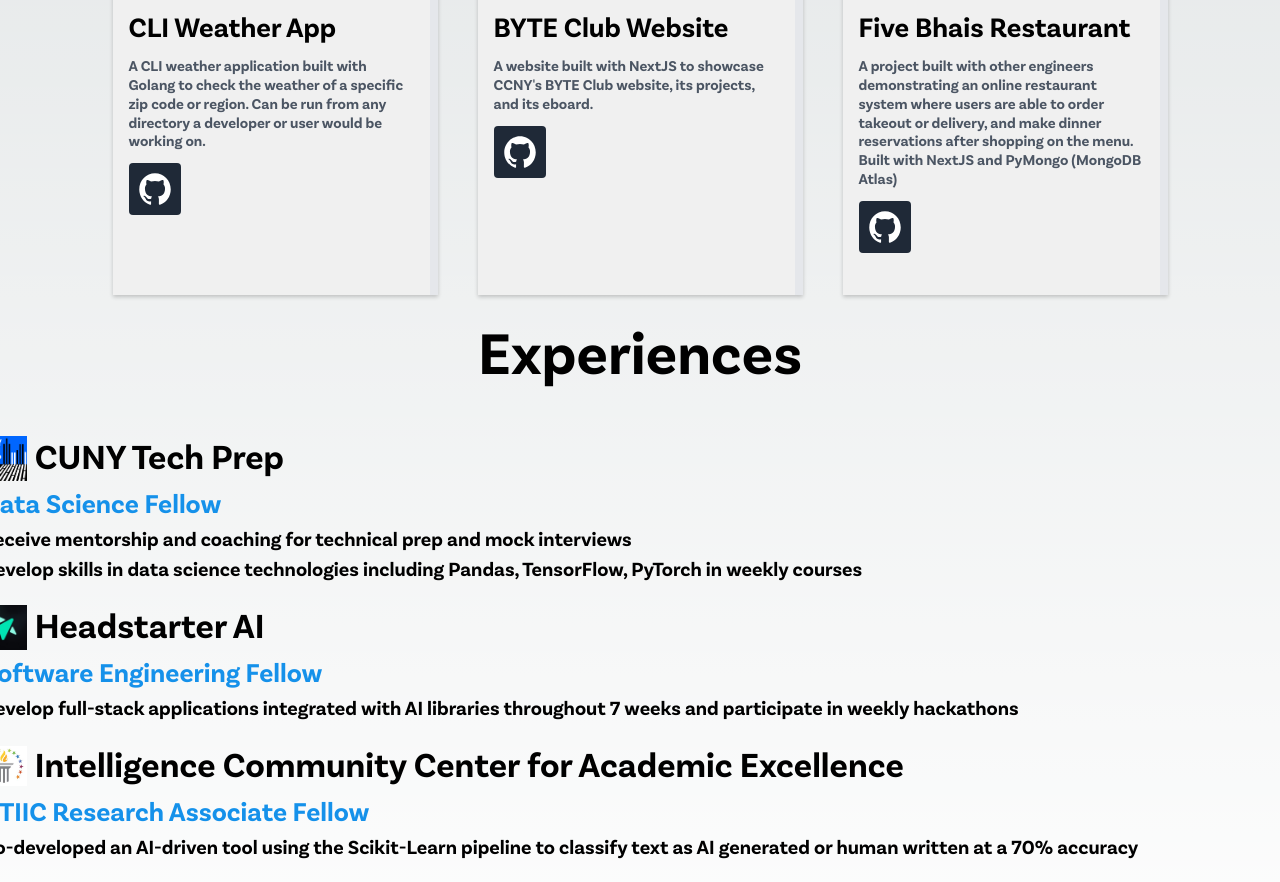
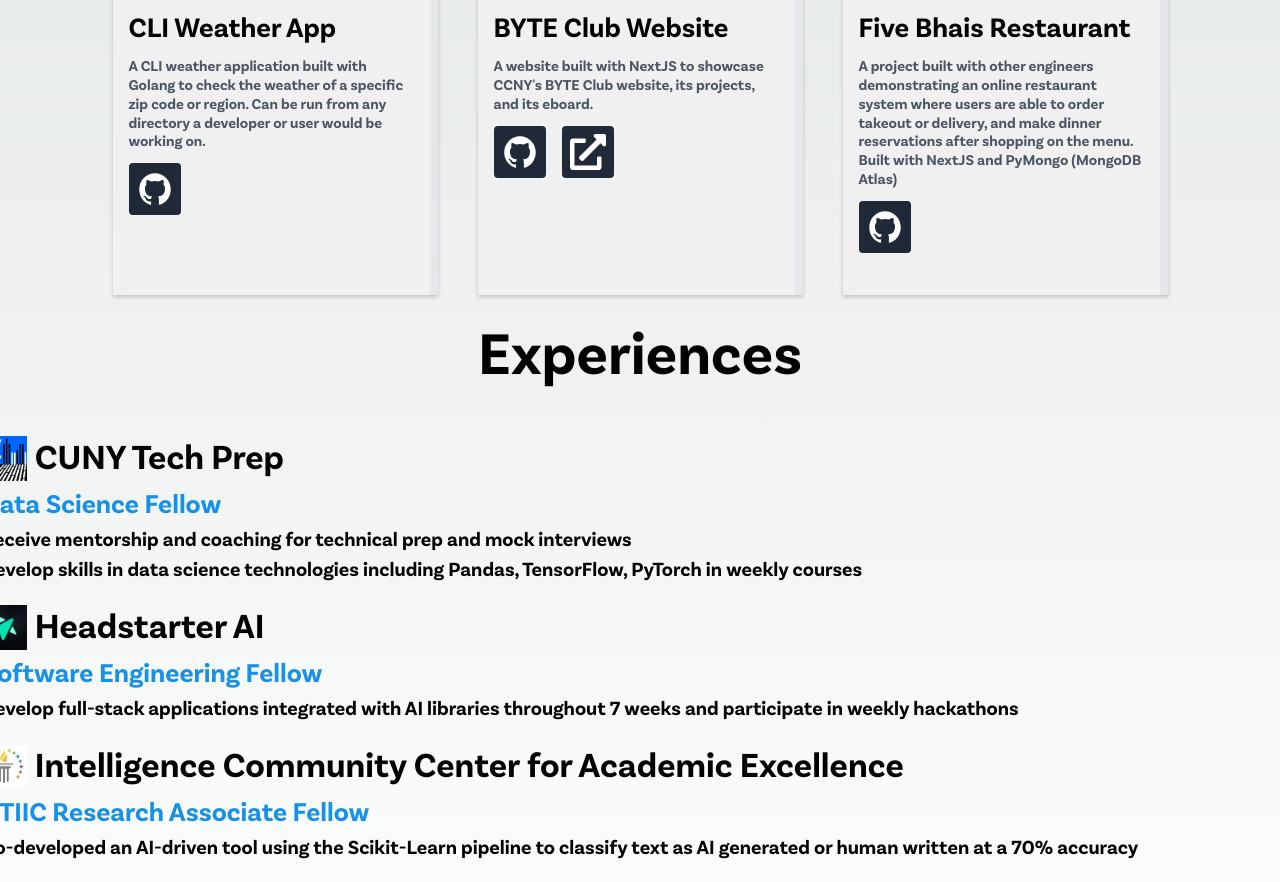
Before and after one commit to jaynopponep/portfolio, a Next.js app: page / in a window 1280 px wide. Shown: the part 880-1762 px from the top of the page. Built offline with nearby package versions, Linux system fonts and the light colour scheme; a web font is replaced by a local one.

Commit message:
small commit, just adding icon

```diff
--- a/src/components/Projects.tsx
+++ b/src/components/Projects.tsx
@@ -1,5 +1,6 @@
 import React from "react";
 import { IoLogoGithub } from "react-icons/io5";
+import { FaExternalLinkAlt } from "react-icons/fa";
 export default function Projects() {
     return (
         <main id="Projects"
@@ -32,14 +33,18 @@
                             eboard.</p>
                         <a href="https://github.com/BYTE-Club-CCNY/byte" target="_blank"
                            className="inline-block px-[8px] py-[8px] bg-gray-800 text-white no-underline rounded text-sm">
-                            <IoLogoGithub style={{ fontSize: '36px' }} />
+                            <IoLogoGithub style={{fontSize: '36px'}}/>
+                        </a>
+                        <a href="https://byteccny.com/" target="_blank"
+                           className="ml-4 inline-block px-[8px] py-[8px] bg-gray-800 text-white no-underline rounded text-sm">
+                            <FaExternalLinkAlt style={{fontSize: '36px'}}/>
                         </a>
                     </div>
                 </div>
                 <div className="w-[325px] bg-[#f0f0f0] border-r-[8px] overflow-hidden m-[20px] shadow-customShadow">
                     <img src="/fivebhais.gif" className="w-[100%] h-[200px]" alt="Five Bhais"/>
                     <div className="p-[16px]">
-                        <h3 className="text-[28px] mb-[8px]">Five Bhais Restaurant</h3>
+                    <h3 className="text-[28px] mb-[8px]">Five Bhais Restaurant</h3>
                         <p className="text-gray-600 text-[15px] leading-tight">
                             A project built with other engineers demonstrating an online restaurant system where users are able to
                         order takeout or delivery, and make dinner reservations after shopping on the menu. Built with NextJS and PyMongo
```
